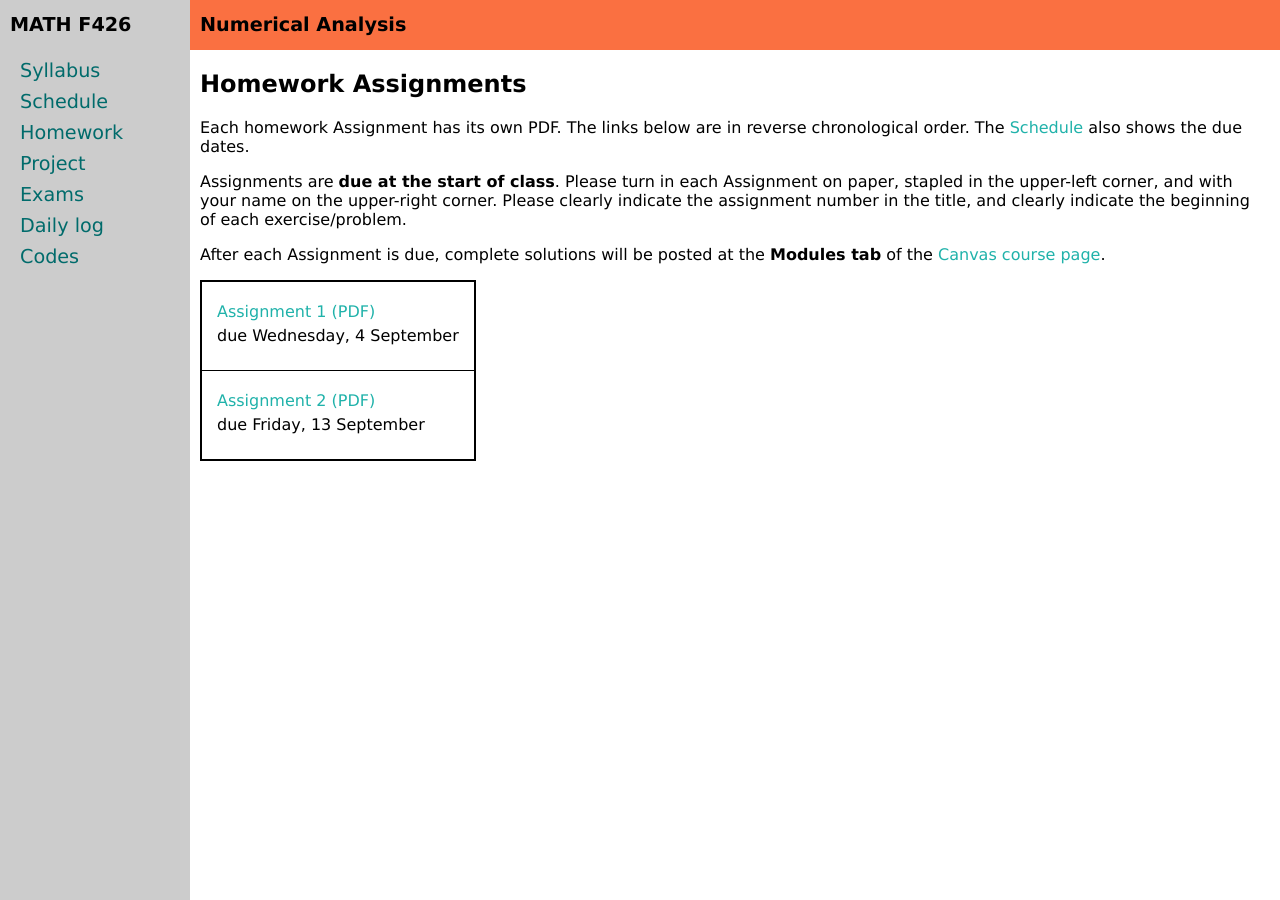
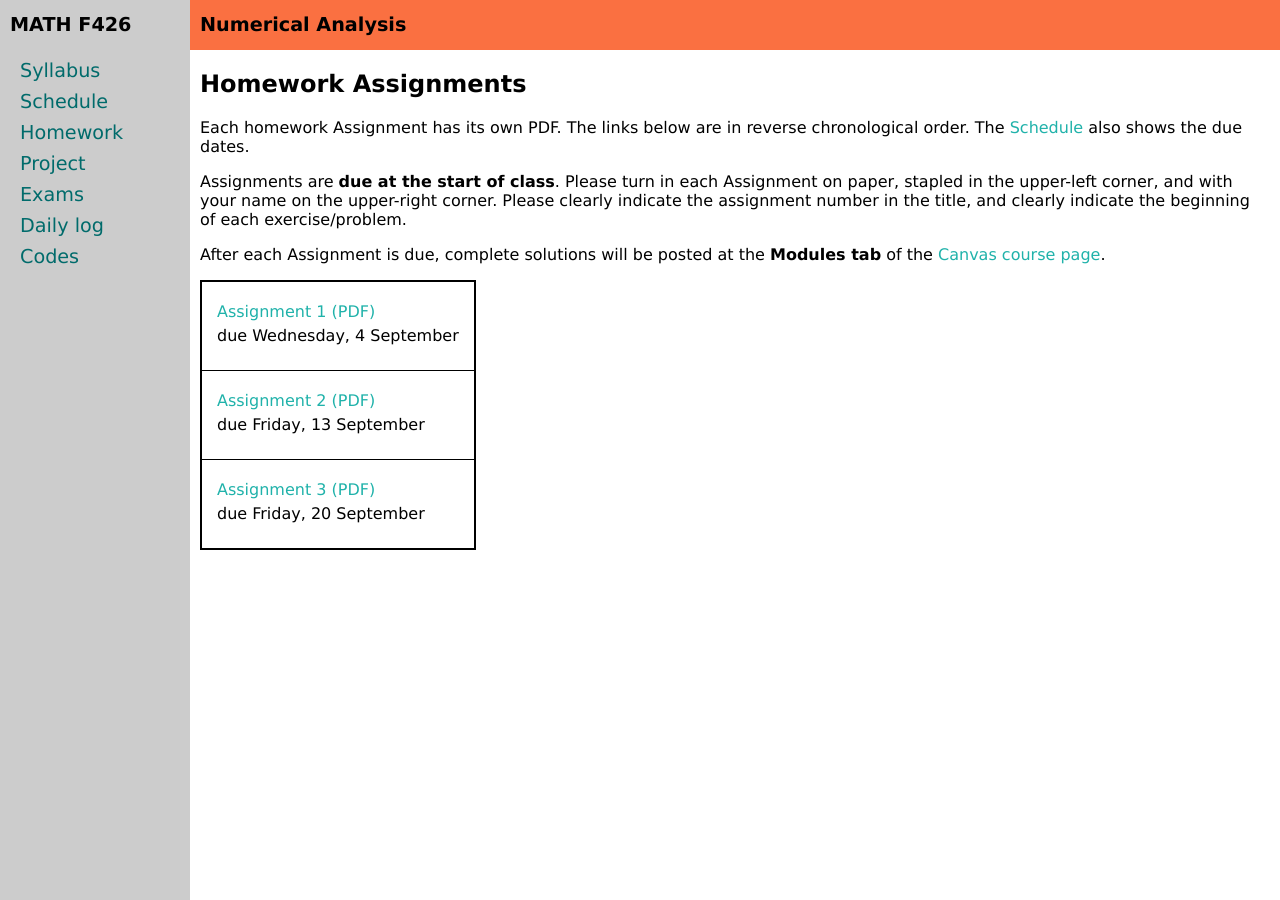
Before and after one commit to bueler/numerical, a Jekyll site: the page built from homework.md, in a window 1280 px wide. Built offline with Jekyll 4.4.1, drawn with Linux system fonts in a browser that asks for light colours.

Commit message:
post slides for 9/16, and A3 based on them

```diff
--- a/_data/homework.yml
+++ b/_data/homework.yml
@@ -7,5 +7,8 @@ homework:
 - name: Assignment 2
   due: Friday, 13 September
   blank: A2.pdf
+- name: Assignment 3
+  due: Friday, 20 September
+  blank: A3.pdf
   #seealsoname: Definitions and facts handout
   #seealsopdf: https://bueler.github.io/fa/assets/handouts/getstarted.pdf
```
Also changed, not shown: 4 other files.
